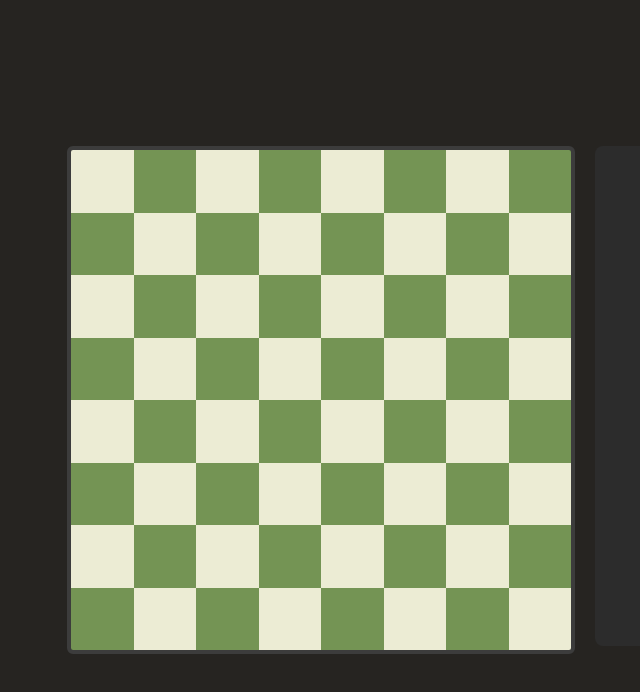
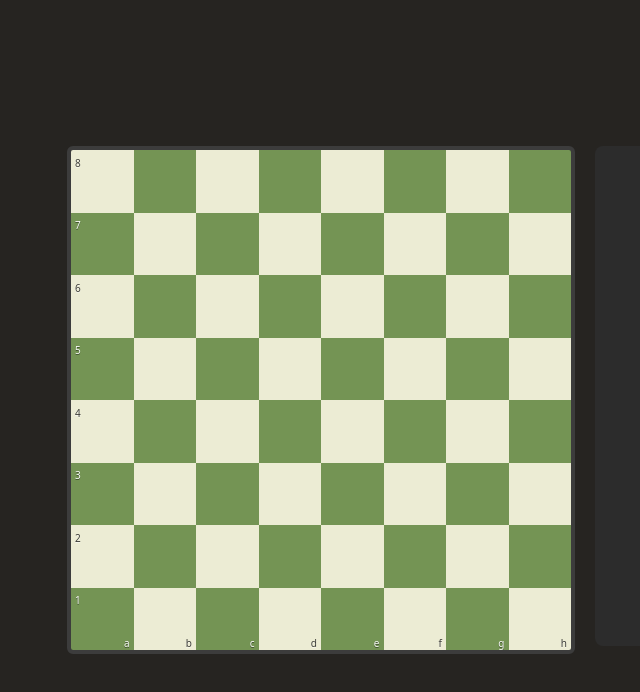
Before and after one commit to isabella-conti/chessComTest, a Vue app in the folder chessComTest/: page / in a window 1280 px wide. Shown: the top 692 px of the page, without its empty margins (239-879 px from the left). Built offline with nearby package versions, Linux system fonts and the light colour scheme.

Commit message:
feat: add rank and file coordinate labels to squares

```diff
--- a/chessComTest/src/components/ChessBoard/ChessBoard.vue
+++ b/chessComTest/src/components/ChessBoard/ChessBoard.vue
@@ -9,7 +9,10 @@
         highlight: i - 1 === highlightedSquare
       }"
       @click="handleSquareClick(i - 1)"
-    ></div>
+    >
+      <span v-if="(i - 1) % 8 === 0" class="coord rank">{{ rankNumber(i - 1) }}</span>
+      <span v-if="rankNumber(i - 1) === 1" class="coord file">{{ fileLetter(i - 1) }}</span>
+    </div>
   </div>
 </template>
 
@@ -27,6 +30,9 @@ const nameSquare = (index) => {
   const row = 8 - Math.floor(index / 8)
   return `${col}${row}`
 }
+
+const fileLetter = (index) => String.fromCharCode(97 + (index % 8)) // a-h
+const rankNumber = (index) => 8 - Math.floor(index / 8) // 1-8
 
 const handleSquareClick = (index) => {
   highlightedSquare.value = index
@@ -61,13 +67,17 @@ onBeforeUnmount(() => {
   border-radius: 0.375rem;
   overflow: hidden;
   flex-shrink: 0;
+  margin: 0 auto;
 }
+
 
 .square {
   width: 100%;
   aspect-ratio: 1 / 1;
   cursor: pointer;
   transition: box-shadow 0.2s ease, outline 0.2s ease;
+  position: relative;
+  user-select: none;
 }
 
 .square.dark {
@@ -83,4 +93,33 @@ onBeforeUnmount(() => {
   box-shadow: inset 0 0 0.625rem rgba(0, 255, 85, 0.7);
   z-index: 1;
 }
+
+.coord {
+  position: absolute;
+  font-size: 0.625rem;
+  line-height: 1;
+  pointer-events: none;
+}
+
+.coord.rank {
+  left: 0.25rem;
+  top: 20%;
+  transform: translateY(-50%);
+}
+
+.coord.file {
+  right: 0.25rem;
+  bottom: 0.125rem;
+}
+
+.square.dark .coord {
+  color: rgba(255, 255, 255, 0.95);
+  text-shadow: 0 0.0625rem rgba(0, 0, 0, 0.45);
+}
+
+.square:not(.dark) .coord {
+  color: rgba(0, 0, 0, 0.75);
+  text-shadow: 0 0.0625rem rgba(255, 255, 255, 0.6);
+}
+
 </style>
```
